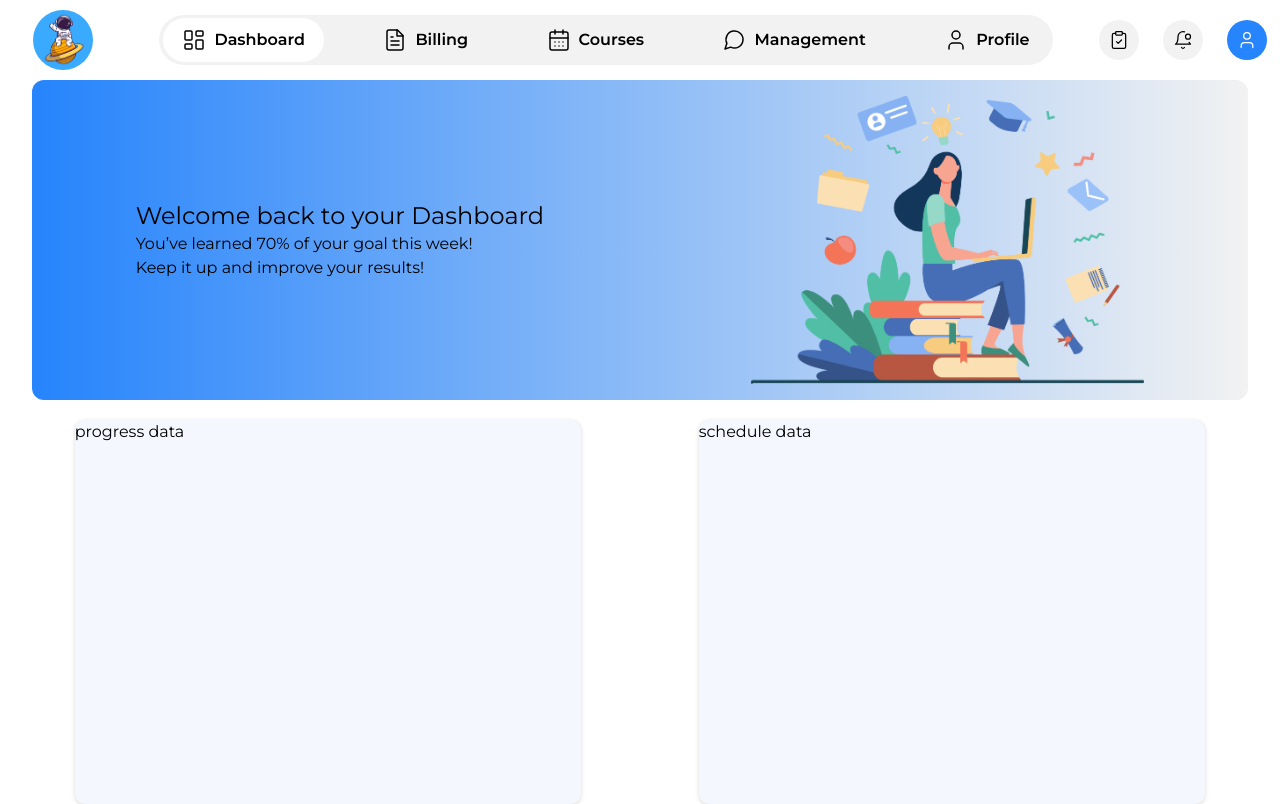
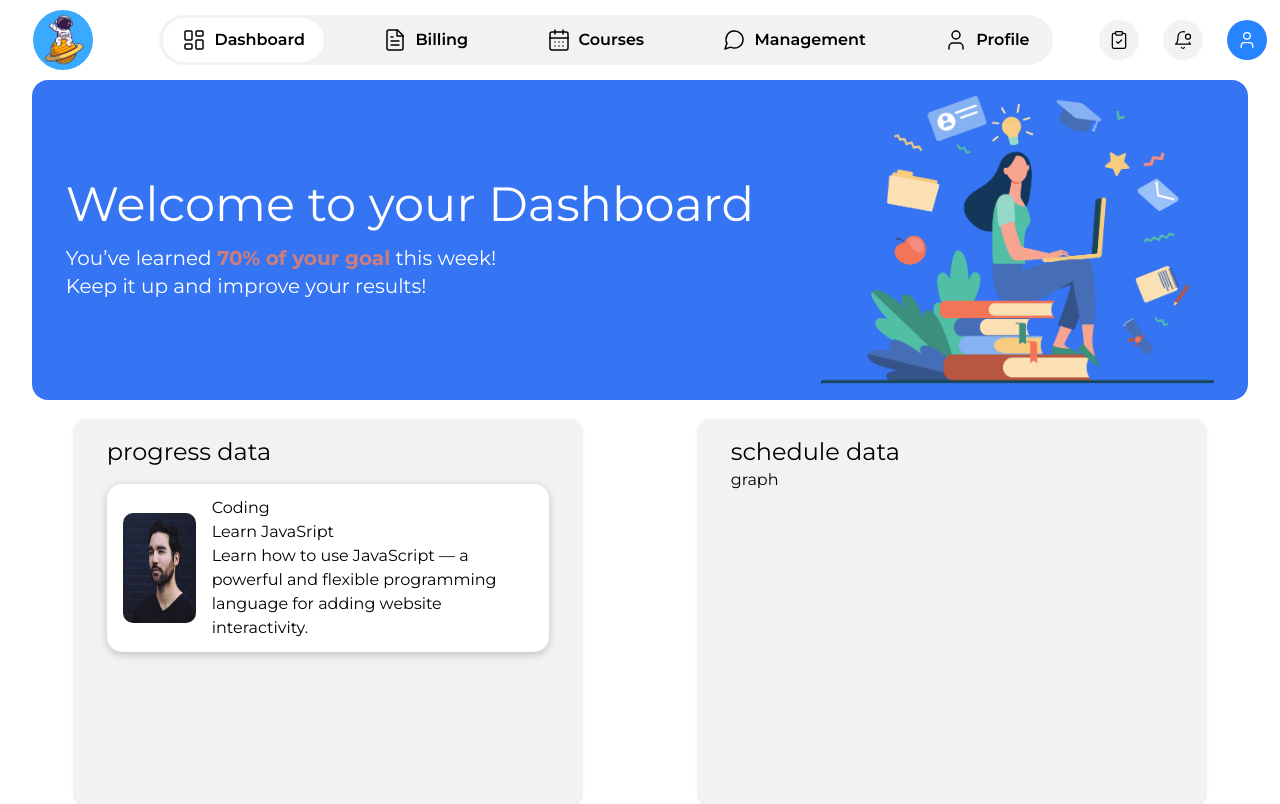
Before and after one commit to MavModz/app-management, a React (Create React App) app in the folder client/: page /dashboard in a window 1280 px wide. Built offline with nearby package versions, Linux system fonts and the light colour scheme; sample sign-in values are in the browser's storage.

Commit message:
dashboard updates

```diff
--- a/client/src/App.css
+++ b/client/src/App.css
@@ -13,6 +13,7 @@
     --secondary-white: #f2f2f2;
 
     --box-shadow: rgba(0, 0, 0, 0.16) 0px 1px 4px;
+    --box-shadow-variant: 0px 2.75px 9px 0px rgba(0, 0, 0, 0.19), 0px 0.25px 3px 0px rgba(0, 0, 0, 0.04);
 }
 
 * {
--- /dev/null
+++ b/client/src/Components/Graph/Graph.jsx
@@ -0,0 +1,9 @@
+import React from 'react'
+
+function Graph() {
+  return (
+    <div>Graph</div>
+  )
+}
+
+export default Graph
--- a/client/src/pages/Dashboard/Dashboard.jsx
+++ b/client/src/pages/Dashboard/Dashboard.jsx
@@ -1,6 +1,7 @@
 import React from 'react';
 import Header from '../../Components/Header/Header';
 import Study from '../../assets/images/study.png';
+import Thumb from '../../assets/images/user-2.jpg';
 import './dashboard.css';
 
 function Dashboard() {
@@ -9,23 +10,42 @@ function Dashboard() {
       <Header />
       <div className="dashboard-conatiner">
         <div className="dashboard-wrapper">
-          <div className="banner-container h-80 rounded-xl flex justify-around items-center">
+          <div className="banner-container h-80 rounded-2xl flex justify-around items-center">
             <div className="top-banner">
-              <h1 className='banner-text text-2xl'>Welcome back to your Dashboard</h1>
-              <p>You’ve learned 70% of your goal this week! <br />
+              <h1 className='banner-text text-5xl mb-4'>Welcome to your Dashboard</h1>
+              <p className='text-xl'>You’ve learned <span className='banner-span'><strong>70% of your goal</strong></span> this week! <br />
                 Keep it up and improve your results!
               </p>
             </div>
             <div className='banner-svg'>
-              <img src= {Study} alt="student studying on the table" className='h-72' />
+              <img src={Study} alt="student studying on the table" className='h-72' />
             </div>
           </div>
           <div className="stats-wrapper flex gap-8 justify-around h-96 mt-5">
-            <div className="course-progress w-5/12">
-              <p>progress data</p>
+            <div className="course-progress w-5/12 px-8">
+              <div className="course-heading my-4">
+                <h1 className='progress-heading text-2xl'>progress data</h1>
+              </div>
+              <div className="course-details">
+                <div className='course-info flex gap-4'>
+                  <div className="course-thumbnail flex items-center">
+                    <img src= {Thumb} alt="course thumbnail" className='course-image' />
+                  </div>
+                  <div className="course-data">
+                    <p>Coding</p>
+                    <h2>Learn JavaSript</h2>
+                    <h3>Learn how to use JavaScript — a powerful and flexible programming language for adding website interactivity.</h3>
+                  </div>
+                </div>
+              </div>
             </div>
-            <div className="schedule w-5/12">
-              <p>schedule data</p>
+            <div className="schedule w-5/12 px-8">
+              <div className="schedule-heading mt-4">
+                <h1 className='schedule-heading text-2xl'>schedule data</h1>
+              </div>
+              <div className="schedule-graph">
+                <p>graph</p>
+              </div>
             </div>
           </div>
         </div>
--- a/client/src/pages/Dashboard/dashboard.css
+++ b/client/src/pages/Dashboard/dashboard.css
@@ -1,5 +1,5 @@
 .banner-container {
-    background: linear-gradient(90deg, rgba(38,132,252,1) 0%, rgba(242,242,242,1) 100%);
+    background-color: var(--primary-new);
 }
 
 .dashboard-conatiner {
@@ -7,8 +7,33 @@
     margin-right: 2rem  ;
 }
 
+.top-banner {
+    color: var(--background-white);
+}
+
+.banner-span {
+    color: var(--primary-hover);
+}
+
 .course-progress, .schedule {
-    background-color: var(--background);
+    background-color: var(--secondary-white);
     border-radius: 10px;
     box-shadow: var(--box-shadow);
+    overflow: hidden;
+    height:100%;
+
 }
+
+.course-details {
+    padding: 12px 16px;
+    max-width: 100%;
+    background-color: var(--background-white);
+    border-radius: 15px;
+    box-shadow: var(--box-shadow-variant);
+}
+
+.course-image {
+    width: 200px;
+    height: 110px;
+    border-radius: 10px;
+}
```
